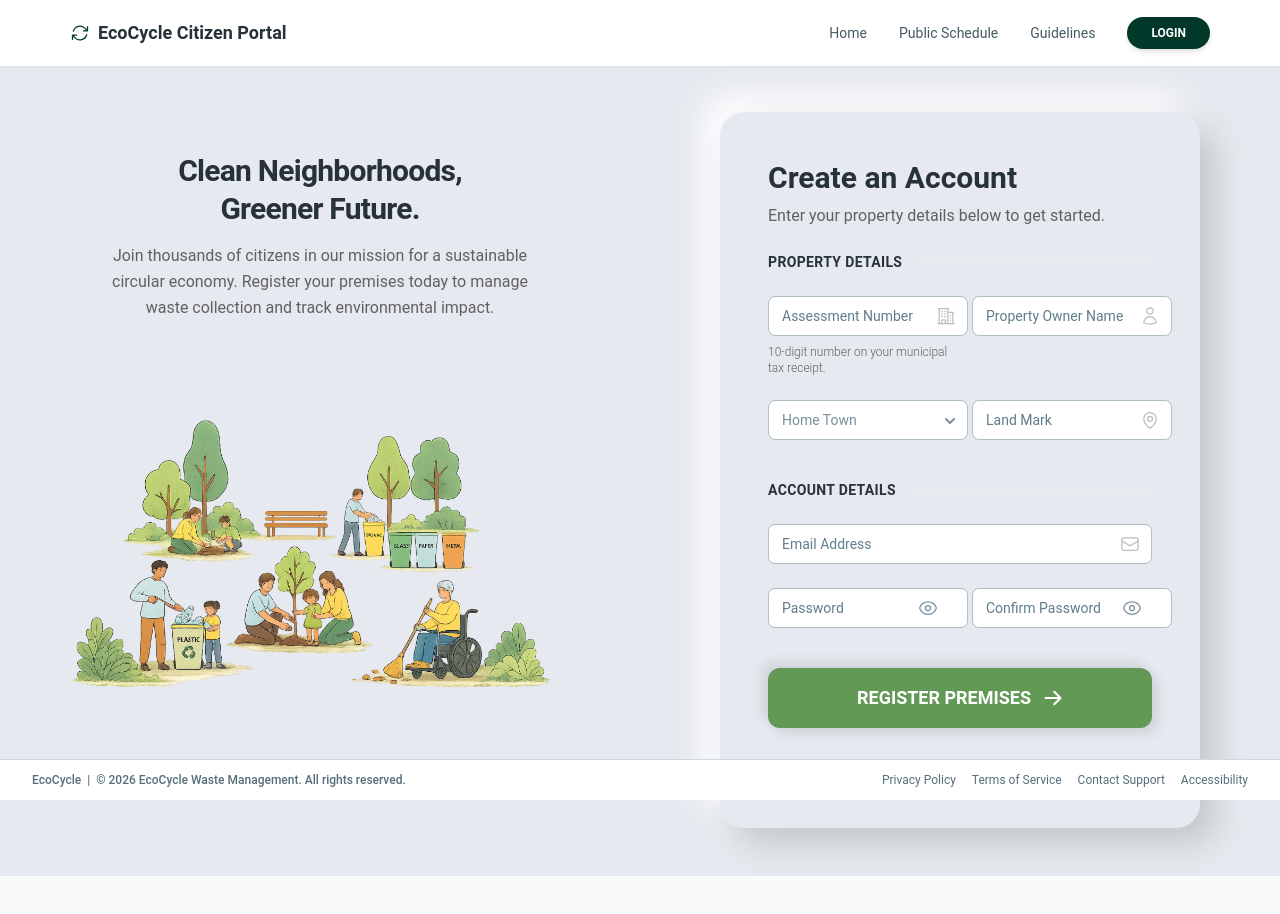
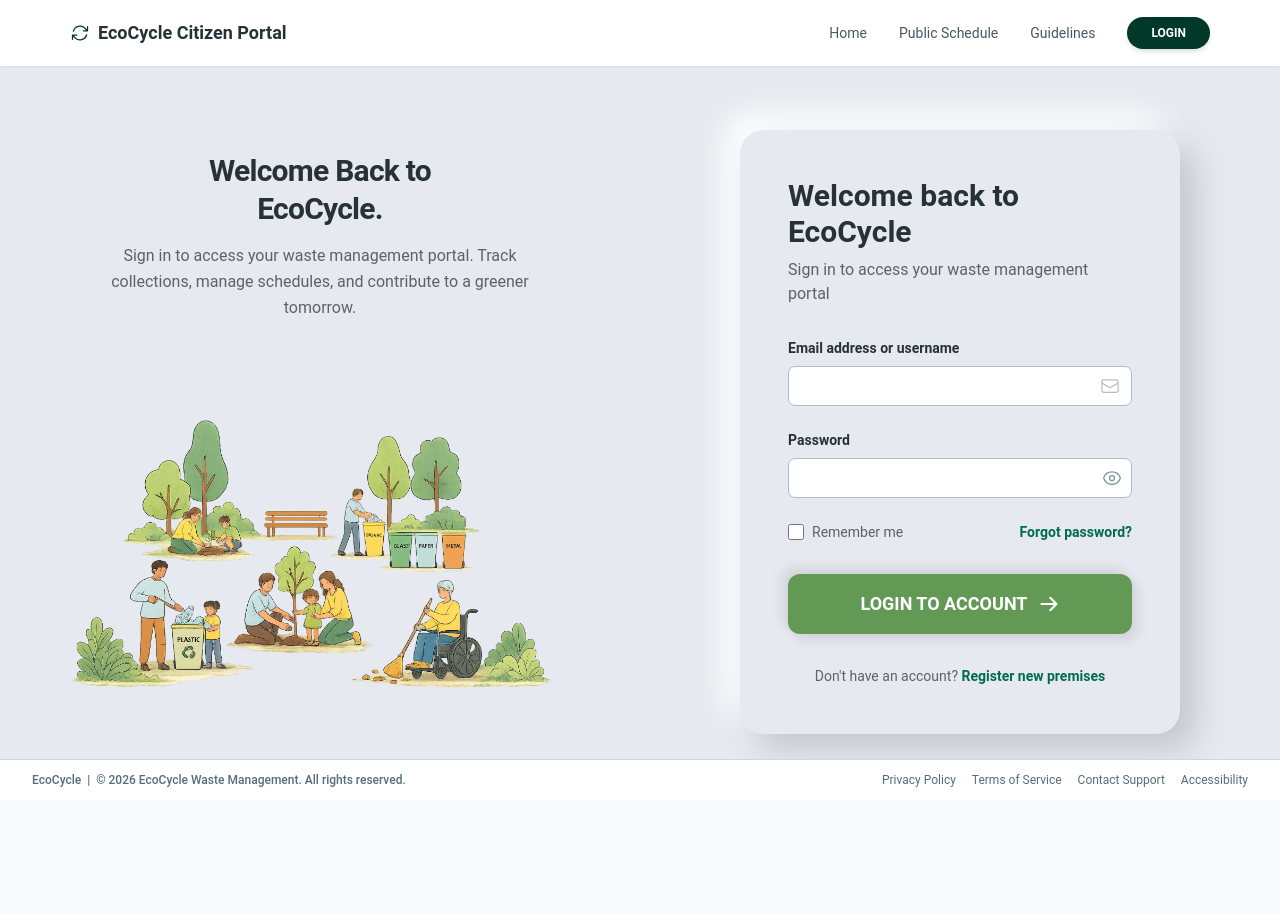
Before and after one commit to ShameenRoopasingha/Agile-CW-Project, a React (Vite) app: page /login in a window 1280 px wide. Shown: the top 914 px of the page. After the commit the page ends 864 px from the top, so only its background shows below. Built offline with nearby package versions, Linux system fonts and the light colour scheme.

Commit message:
feat: implement Login page and integrate it into the application shell

```diff
--- a/src/App.tsx
+++ b/src/App.tsx
@@ -1,16 +1,17 @@
 import { Layout } from "./layout/layout";
 import { SignUp } from "./pages/SignUp";
+import { Login } from "./pages/Login";
 
 /**
  * Root application component.
  *
- * Currently renders the Sign Up page inside the shared Layout shell.
+ * Currently renders the Login page inside the shared Layout shell.
  * Once react-router is added, individual pages will be routed here.
  */
 export default function App() {
   return (
     <Layout>
-      <SignUp />
+      <Login />
     </Layout>
   );
 }
--- /dev/null
+++ b/src/pages/Login.tsx
@@ -0,0 +1,234 @@
+import { useState, type FormEvent } from "react";
+import {
+  ArrowRightIcon,
+  EyeIcon,
+  EyeSlashIcon,
+  ExclamationCircleIcon,
+  XMarkIcon,
+  EnvelopeIcon,
+} from "@heroicons/react/24/outline";
+
+// ── Shared modules ─────────────────────────────────────────────────────
+import {
+  Typography,
+  Input,
+  Button,
+  Alert,
+  IconButton,
+  Card,
+  CardBody,
+} from "../lib/mt-components";
+import { BRAND } from "../constants";
+import illustration from "../assets/illustration.png";
+
+// ── Main component ─────────────────────────────────────────────────────
+
+export function Login() {
+  // Password visibility toggle
+  const [showPassword, setShowPassword] = useState(false);
+
+  // Remember me toggle
+  const [rememberMe, setRememberMe] = useState(false);
+
+  // Hold dynamic error messages from form submission exceptions
+  const [errorMsg, setErrorMsg] = useState("");
+
+  const handleSubmit = (e: FormEvent<HTMLFormElement>) => {
+    e.preventDefault();
+    setErrorMsg(""); // Clear previous errors
+
+    try {
+      // Extract data from the form
+      const formData = new FormData(e.currentTarget);
+      const email = formData.get("email")?.toString().trim();
+      const password = formData.get("password")?.toString();
+
+      // Basic exception throwing for validation
+      if (!email || !password) {
+        throw new Error("Please enter both your email and password.");
+      }
+
+      // TODO: call actual login API here
+      console.log("Login validation passed! Payload:", {
+        email,
+        password,
+        rememberMe,
+      });
+    } catch (err: any) {
+      // Display errors caught during validation
+      setErrorMsg(err.message || "An unexpected error occurred during login.");
+    }
+  };
+
+  return (
+    <div className="flex-grow flex min-h-[calc(100vh-64px)] bg-[#e6e9ef]">
+      {/* ─── Left panel: branding illustration (desktop only) ─── */}
+      <aside
+        className="hidden lg:flex fixed left-0 top-16 bottom-0 w-1/2 flex-col items-center justify-center text-center px-12 py-12 overflow-hidden z-10"
+      >
+        <div className="max-w-md flex-shrink-0 flex flex-col items-center justify-center mt-10">
+          <Typography
+            variant="h3"
+            color="blue-gray"
+            className="mb-4 font-bold tracking-tight text-3xl leading-tight text-center"
+          >
+            Welcome Back to
+            <br />
+            EcoCycle.
+          </Typography>
+
+          <Typography color="gray" className="mb-8 font-normal text-base text-center leading-relaxed">
+            Sign in to access your waste management portal. Track collections,
+            manage schedules, and contribute to a greener tomorrow.
+          </Typography>
+        </div>
+
+        <img
+          src={illustration}
+          alt="Eco-friendly community"
+          className="w-full flex-1 min-h-0 mt-4 object-contain mix-blend-multiply hover:scale-[1.02] transition-transform duration-500"
+        />
+      </aside>
+
+      {/* ─── Right panel: login form ─── */}
+      <section className="w-full lg:w-1/2 lg:ml-auto flex flex-col items-center justify-center px-4 py-8 sm:py-12 sm:px-8 md:px-12 lg:px-20">
+        <Card className="w-full max-w-[440px] bg-[#e6e9ef] shadow-[16px_16px_32px_#c4c7cc,-16px_-16px_32px_#ffffff] rounded-2xl sm:rounded-3xl border-none">
+          <CardBody className="p-6 sm:p-12">
+            <Typography variant="h4" color="blue-gray" className="mb-2 font-bold text-2xl sm:text-3xl">
+              Welcome back to EcoCycle
+            </Typography>
+            <Typography color="gray" className="mb-8 font-normal text-base">
+              Sign in to access your waste management portal
+            </Typography>
+
+            {/* Mobile-only illustration */}
+            <div className="flex justify-center lg:hidden mb-8">
+              <img
+                src={illustration}
+                alt="Eco-friendly community"
+                className="w-full max-w-[220px] object-contain mix-blend-multiply"
+              />
+            </div>
+
+            {/* ── Error banner (MT Alert) ── */}
+            {errorMsg && (
+              <Alert
+                color="red"
+                variant="ghost"
+                className="mb-8 border-l-4 border-red-500 rounded-lg font-medium text-sm flex items-center gap-2 py-3"
+                icon={<ExclamationCircleIcon className="h-5 w-5" />}
+                action={
+                  <IconButton
+                    variant="text"
+                    color="red"
+                    size="sm"
+                    className="!absolute top-2 right-2"
+                    onClick={() => setErrorMsg("")}
+                  >
+                    <XMarkIcon className="h-4 w-4" />
+                  </IconButton>
+                }
+              >
+                {errorMsg}
+              </Alert>
+            )}
+
+            {/* ── Login form ── */}
+            <form onSubmit={handleSubmit} className="flex flex-col">
+
+              <div className="flex flex-col gap-6 mb-6">
+                {/* Email / Username */}
+                <div>
+                  <Typography variant="small" color="blue-gray" className="mb-2 font-semibold text-sm">
+                    Email address or username
+                  </Typography>
+                  <Input
+                    name="email"
+                    type="text"
+                    placeholder="name@example.com"
+                    icon={<EnvelopeIcon className="h-5 w-5 text-gray-400" />}
+                    crossOrigin={undefined}
+                    className="!bg-white"
+                  />
+                </div>
+
+                {/* Password */}
+                <div>
+                  <Typography variant="small" color="blue-gray" className="mb-2 font-semibold text-sm">
+                    Password
+                  </Typography>
+                  <div className="relative">
+                    <Input
+                      name="password"
+                      type={showPassword ? "text" : "password"}
+                      placeholder="••••••••"
+                      crossOrigin={undefined}
+                      className="!bg-white"
+                    />
+                    <IconButton
+                      variant="text"
+                      size="sm"
+                      className="!absolute right-1 top-1 rounded"
+                      onClick={() => setShowPassword((prev) => !prev)}
+                    >
+                      {showPassword ? (
+                        <EyeSlashIcon className="h-5 w-5 text-blue-gray-400" />
+                      ) : (
+                        <EyeIcon className="h-5 w-5 text-blue-gray-400" />
+                      )}
+                    </IconButton>
+                  </div>
+                </div>
+              </div>
+
+              {/* Remember me + Forgot password row */}
+              <div className="flex items-center justify-between mb-8">
+                <label className="flex items-center gap-2 cursor-pointer select-none">
+                  <input
+                    type="checkbox"
+                    checked={rememberMe}
+                    onChange={() => setRememberMe((prev) => !prev)}
+                    className="h-4 w-4 rounded border-gray-300 text-[#629955] focus:ring-[#629955] cursor-pointer"
+                  />
+                  <Typography color="gray" className="text-sm font-normal">
+                    Remember me
+                  </Typography>
+                </label>
+
+                <a
+                  href="#"
+                  className="text-sm font-semibold hover:underline"
+                  style={{ color: BRAND.accent }}
+                >
+                  Forgot password?
+                </a>
+              </div>
+
+              {/* Submit */}
+              <Button
+                type="submit"
+                className="flex items-center justify-center gap-3 !bg-[#629955] !text-white font-bold !shadow-[6px_6px_12px_#4e7a44,-6px_-6px_12px_#76b866] active:!shadow-[inset_4px_4px_8px_#4e7a44,inset_-4px_-4px_8px_#76b866] transition-all duration-300 py-4 rounded-xl text-lg border-none"
+                fullWidth
+              >
+                Login to account
+                <ArrowRightIcon className="h-5 w-5" strokeWidth={2.5} />
+              </Button>
+
+              {/* Register redirect */}
+              <Typography color="gray" className="mt-8 text-center font-normal text-sm">
+                Don't have an account?{" "}
+                <a
+                  href="#"
+                  className="font-semibold hover:underline"
+                  style={{ color: BRAND.accent }}
+                >
+                  Register new premises
+                </a>
+              </Typography>
+            </form>
+          </CardBody>
+        </Card>
+      </section>
+    </div>
+  );
+}
```
